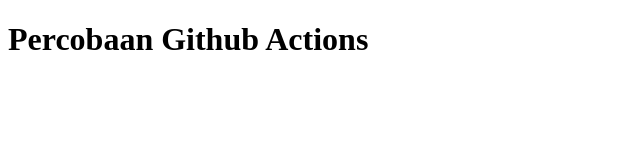
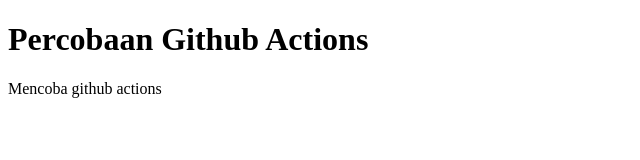
Before and after one commit to as013/g-action, a plain HTML site: page index.html in a window 1280 px wide. Shown: the whole page, without its empty margins (0-640 px from the left). Drawn offline with Linux system fonts and the light colour scheme.

Commit message:
Update html

```diff
--- a/index.html
+++ b/index.html
@@ -8,5 +8,6 @@
 </head>
 <body>
     <h1>Percobaan Github Actions</h1>
+    <p>Mencoba github actions</p>
 </body>
 </html>
```
